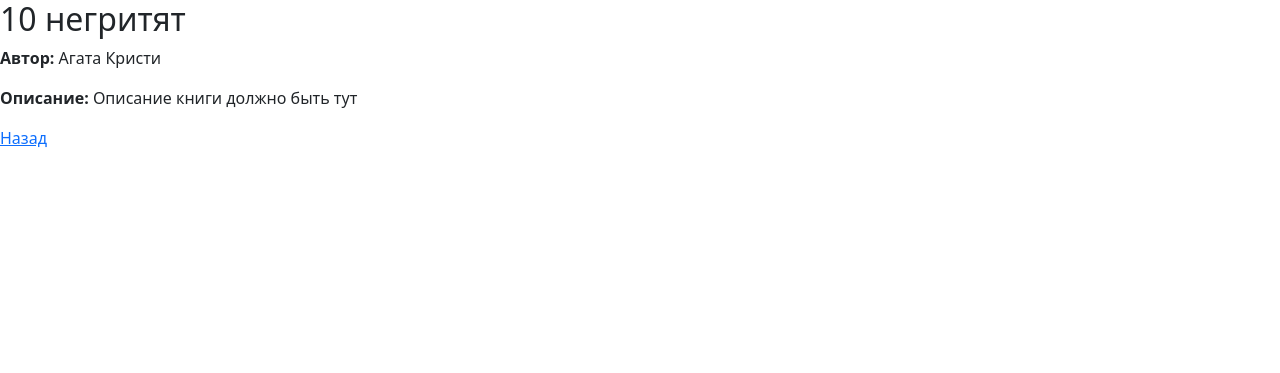
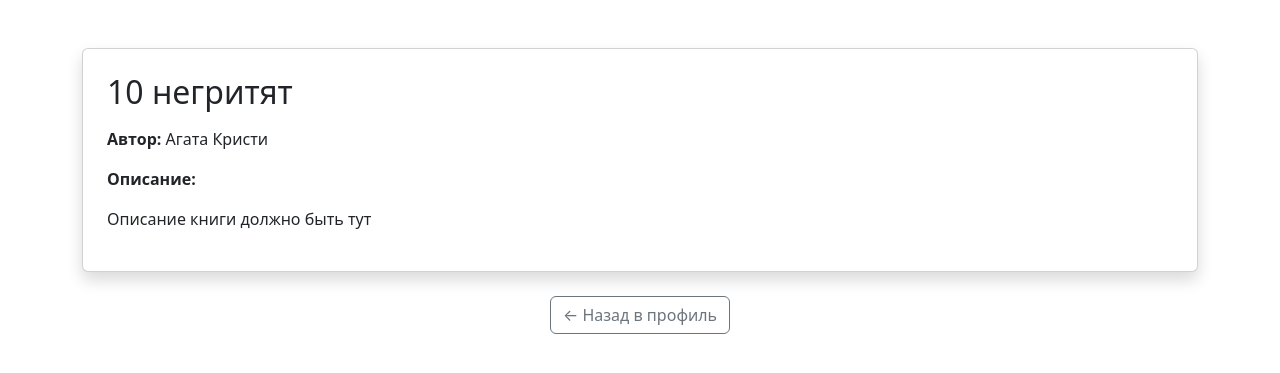
Before and after one commit to dasst666/FirstDjangoProject, a Django app: page /books/3/ in a window 1280 px wide. Shown: the top 373 px of the page. Run offline with Django 5.2, Linux system fonts and the light colour scheme; data comes from the database, SQL or seed files in the repository; both versions use the stored data as it was after the commit.

Commit message:
Улучшена страница о книге и переписаны вьюшки немного

```diff
--- a/books/templates/books/book_detail.html
+++ b/books/templates/books/book_detail.html
@@ -3,25 +3,47 @@
 {% block title %}{{ book.title }}{% endblock %}
 
 {% block content %}
-    <h2>{{ book.title }}</h2>
+<div class="container mt-5">
+  <div class="card shadow p-4">
+    <div class="row g-4">
+      {% if book.image_url %}
+      <div class="col-md-4 text-center">
+        <img src="{{ book.image_url }}" class="img-fluid rounded shadow-sm" style="max-height: 300px;" alt="Обложка книги">
+      </div>
+      {% endif %}
+      <div class="col-md-8">
+        <h2 class="mb-3">{{ book.title }}</h2>
         <p><strong>Автор:</strong> {{ book.author }}</p>
-    <p><strong>Описание:</strong> {{ book.summary }}</p>
+        <p><strong>Описание:</strong></p>
+        <p>{{ book.summary|linebreaks }}</p>
+
         {% if user.is_authenticated %}
           {% if user_book %}
+            <div class="mt-4">
               <p><strong>Ваш статус:</strong> {{ user_book.get_status_display }}</p>
-            <form method="POST">
+              <form method="POST" class="d-flex gap-2 align-items-end">
                 {% csrf_token %}
                 {{ form.as_p }}
                 <button type="submit" class="btn btn-success">Обновить статус</button>
               </form>
+            </div>
           {% else %}
+            <div class="mt-4">
               <p>Вы ещё не добавили эту книгу. Укажите статус:</p>
-            <form method="POST">
+              <form method="POST" class="d-flex gap-2 align-items-end">
                 {% csrf_token %}
                 {{ form.as_p }}
                 <button type="submit" class="btn btn-primary">Сохранить статус</button>
               </form>
+            </div>
           {% endif %}
         {% endif %}
-    <a href="{% url 'profile' %}">Назад</a>
+      </div>
+    </div>
+  </div>
+
+  <div class="text-center mt-4">
+    <a href="{% url 'profile' %}" class="btn btn-outline-secondary">← Назад в профиль</a>
+  </div>
+</div>
 {% endblock %}
--- a/books/templates/books/search_result.html
+++ b/books/templates/books/search_result.html
@@ -24,7 +24,9 @@
         <div class="col">
           <div class="card h-100 shadow-sm">
             {% if book.image_url %}
-                <img src="{{ book.image_url }}" class="card-img-top img-fluid" style="max-height: 200px; width: auto; margin: 0 auto; display: block;" alt="Обложка книги">
+            <a href="{% url 'book-detail' pk=book.pk %}">
+              <img src="{{ book.image_url }}" class="card-img-top img-fluid" style="max-height: 200px; width: auto; margin: 0 auto; display: block;" alt="Обложка книги">
+            </a>
             {% endif %}
             <div class="card-body text-center">
               <h5 class="card-title">{{ book.title }}</h5>
--- a/books/urls.py
+++ b/books/urls.py
@@ -3,13 +3,12 @@
 from . import views
 
 urlpatterns = [
-    #path("", views.index, name = "index")
 ]
 
 urlpatterns += [
     path('<int:pk>/', views.BookDetailView.as_view(), name = 'book-detail'),
     path('', views.BookListView.as_view(), name = 'book-list'),
-    path('<int:pk>/status/', views.update_user_book_status, name='book-status'),
+    path('<int:pk>/status/', views.UserBookUpdateView.as_view(), name='book-status'),
 ]
 
 urlpatterns += [
--- a/books/views.py
+++ b/books/views.py
@@ -1,16 +1,9 @@
 from django.shortcuts import render
 from django.views.generic import DetailView, ListView
-from .models import Book, UserBook
+from .models import Book, UserBook, Author
 from .forms import UserBookForm
 
 # Create your views here.
-
-from django.shortcuts import render
-
-def index(request):
-    books = Book.objects.all()
-    return render(request, 'books/index.html', {'books': books})
-
 
 class BookDetailView(DetailView):
     model = Book
@@ -46,7 +39,6 @@
             form.save()
         return redirect('book-detail', pk=book.pk)
 
-
 from django.db.models import Q
 
 class BookListView(ListView):
@@ -55,26 +47,33 @@
     context_object_name = 'books'
     paginate_by = 10
 
-from django.shortcuts import get_object_or_404, redirect
 from django.contrib.auth.decorators import login_required
 
-@login_required
-def update_user_book_status(request, pk):
-    book = get_object_or_404(Book, pk=pk)
-    user_book, created = UserBook.objects.get_or_create(user = request.user, book = book)
 
-    if request.method =='POST':
-        form = UserBookForm(request.POST, instance = user_book)
-        if form.is_valid():
-            form.save()
-            return redirect('book-detail', pk = pk)
-    else:
-        form = UserBookForm(instance = user_book)
+from django.views.generic.edit import UpdateView
+from django.contrib.auth.mixins import LoginRequiredMixin
+from django.shortcuts import get_object_or_404
+from django.urls import reverse
+class UserBookUpdateView(LoginRequiredMixin, UpdateView):
+    model = UserBook
+    form_class = UserBookForm
+    template_name = 'books/book_status_form.html'
 
-    return render(request, 'books/book_status_form.html', {'form': form, 'book': book})
+    def get_object(self):
+        book = get_object_or_404(Book, pk.self.kwargs['pk'])
+
+        user_book, _ = UserBook.objects.get_or_create(user=self.request.user, book=book)
+        return user_book
+
+    def get_context_data(self, **kwargs):
+        context = super().get_context_data(**kwargs)
+        context['book'] = get_object_or_404(Book, pk=self.kwargs['pk'])
+        return context
+
+    def get_success_url(self):
+        return reverse('book-detail', kwargs={'pk': self.kwargs['pk']})
 
 import requests
-from django.shortcuts import render
 
 def search_books(request):
     query = request.GET.get('q')
@@ -104,8 +103,6 @@
     return render(request, 'books/search_result.html', {'results': results, 'local_results': local_results})
 
 from django.views.decorators.http import require_POST
-from django.contrib.auth.decorators import login_required
-from .models import Book, UserBook, Author
 from django.http import JsonResponse
 
 @require_POST
--- a/users/templates/users/profile.html
+++ b/users/templates/users/profile.html
@@ -19,7 +19,9 @@
       <div class="col">
         <div class="card h-100 shadow-sm">
           {% if user_book.book.image_url %}
+            <a href="{% url 'book-detail' pk=user_book.book.pk %}">
               <img src="{{ user_book.book.image_url }}" class="card-img-top img-fluid" style="max-height: 200px; object-fit: contain;" alt="Обложка">
+            </a>
             {% endif %}
           <div class="card-body text-center">
             <h6 class="card-title">{{ user_book.book.title }}</h6>
@@ -40,7 +42,9 @@
       <div class="col">
         <div class="card h-100 shadow-sm">
           {% if user_book.book.image_url %}
+            <a href="{% url 'book-detail' pk=user_book.book.pk %}">
               <img src="{{ user_book.book.image_url }}" class="card-img-top img-fluid" style="max-height: 200px; object-fit: contain;" alt="Обложка">
+            </a>
             {% endif %}
           <div class="card-body text-center">
             <h6 class="card-title">{{ user_book.book.title }}</h6>
@@ -61,7 +65,9 @@
       <div class="col">
         <div class="card h-100 shadow-sm">
           {% if user_book.book.image_url %}
+            <a href="{% url 'book-detail' pk=user_book.book.pk %}">
               <img src="{{ user_book.book.image_url }}" class="card-img-top img-fluid" style="max-height: 200px; object-fit: contain;" alt="Обложка">
+            </a>
               {% endif %}
           <div class="card-body text-center">
             <h6 class="card-title">{{ user_book.book.title }}</h6>
```
Also changed, not shown: db.sqlite3. Lines whose indentation alone changed are shown as unchanged.
